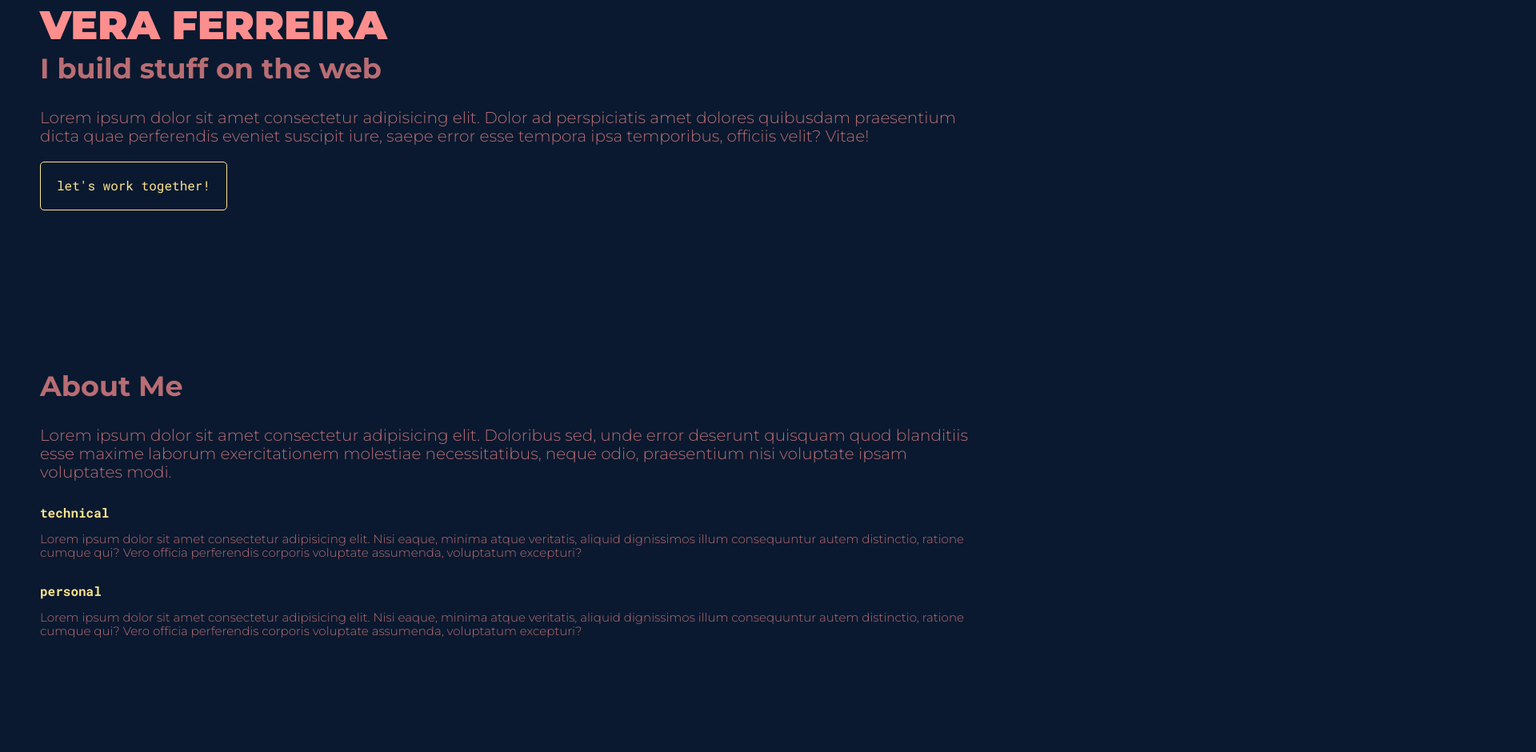
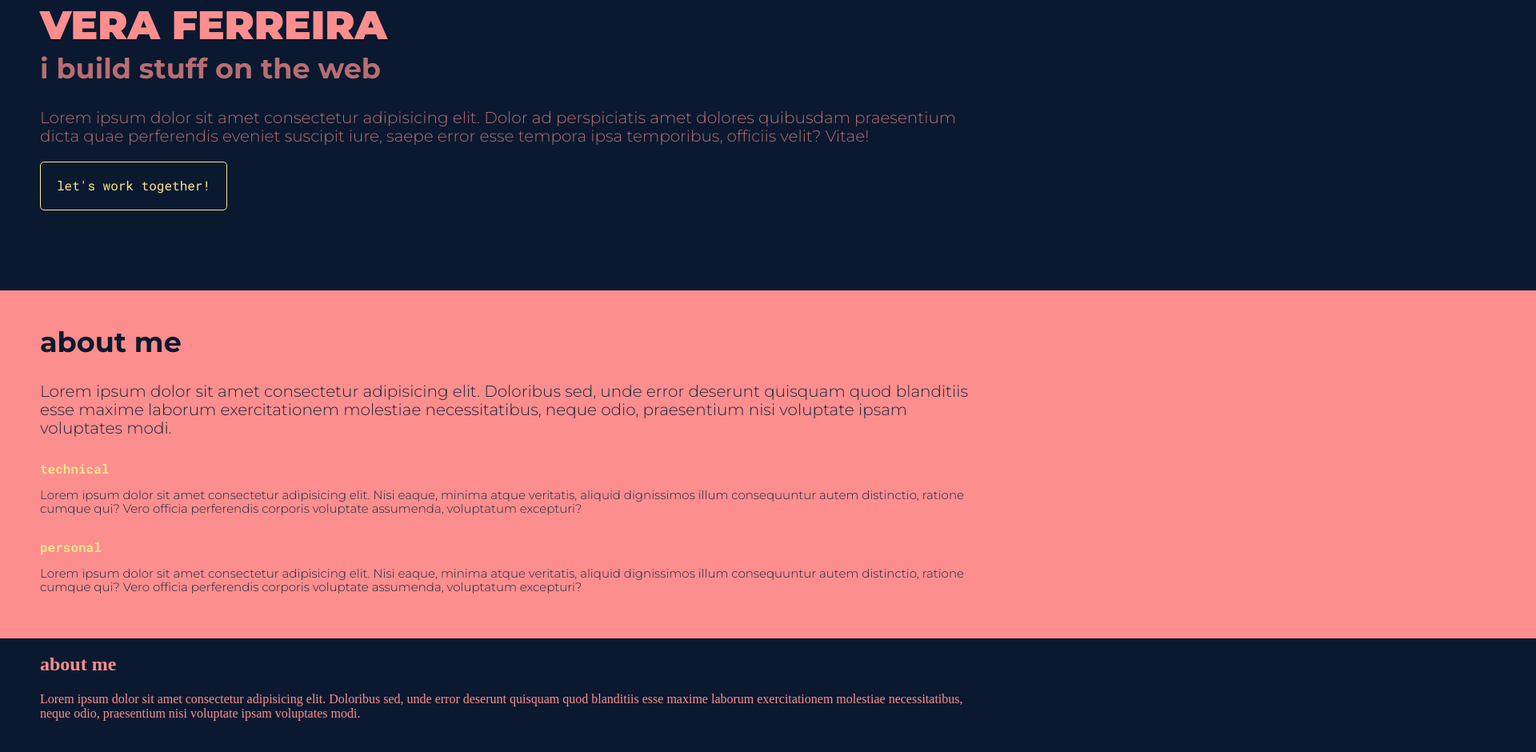
Before and after one commit to veramferreira/portfolio-project, a plain HTML site: page index.html in a window 1280 px wide. Shown: the part 1514-2454 px from the top of the page at 80% size, 1920 px wide, since content can reach past the window. Before the commit the page ends 2372 px from the top, so only its background shows below. Drawn offline with Linux system fonts and the light colour scheme; files whose address does not match are found by name.

Commit message:
update portfolio

```diff
--- a/css/style.css
+++ b/css/style.css
@@ -24,10 +24,14 @@
 body {
   background-color: #0a192f;
   color: #fd8e8e;
+  width: 100%;
+  height: 100%;
+  position: relative;
+  object-fit: cover;
 }
 
 main {
-  margin: 60px 50px;
+  padding: 60px 50px;
 }
 
 a {
@@ -50,6 +54,7 @@ nav {
   z-index: 12;
   padding: 0 20px;
   font-family: "Roboto Mono", monospace;
+  backdrop-filter: blur(10px);
 }
 
 .menu ul {
@@ -69,6 +74,11 @@ li a {
 }
 
 /* FIRST SECTION - INTRO*/
+
+.intro {
+  margin-bottom: 100px;
+}
+
 .intro span {
   font-family: "Roboto Mono", monospace;
   text-transform: lowercase;
@@ -121,12 +131,18 @@ h1 {
 
 .about {
   margin-top: 200px;
+  background-color: #fd8e8e;
+
+  position: sticky;
+  top: 0;
+  margin: 0 -500%;
+  padding: 40px 500%;
 }
 
 .about h2 {
   font-family: "Montserrat", sans-serif;
   font-size: 35px;
-  color: #fd8e8eb7;
+  color: #0a192f;
   margin: 5px 0 30px 0;
 }
 
@@ -140,7 +156,7 @@ h1 {
 .about p {
   font-family: "Montserrat", sans-serif;
   font-size: 20px;
-  color: #fd8e8eb7;
+  color: #18273d;
 }
 
 #smallerText {
--- a/index.html
+++ b/index.html
@@ -36,7 +36,7 @@
       <section class="intro">
         <span id="helloworld">Hello World! 👋 my name is: </span>
         <h1>Vera Ferreira</h1>
-        <h2>I build stuff on the web</h2>
+        <h2>i build stuff on the web</h2>
         <p>
           Lorem ipsum dolor sit amet consectetur adipisicing elit. Dolor ad
           perspiciatis amet dolores quibusdam praesentium dicta quae perferendis
@@ -46,7 +46,7 @@
         <button><a href="#">Let's work together!</a></button>
       </section>
       <section class="about" id="about">
-        <h2>About Me</h2>
+        <h2>about me</h2>
         <p>
           Lorem ipsum dolor sit amet consectetur adipisicing elit. Doloribus
           sed, unde error deserunt quisquam quod blanditiis esse maxime laborum
@@ -68,6 +68,15 @@
           voluptate assumenda, voluptatum excepturi?
         </p>
       </section>
+      <section class="experience">
+        <h2>about me</h2>
+        <p>
+          Lorem ipsum dolor sit amet consectetur adipisicing elit. Doloribus
+          sed, unde error deserunt quisquam quod blanditiis esse maxime laborum
+          exercitationem molestiae necessitatibus, neque odio, praesentium nisi
+          voluptate ipsam voluptates modi.
+        </p>
+      </section>
     </main>
     <script type="text/javascript" src="js/main.js"></script>
   </body>
```
